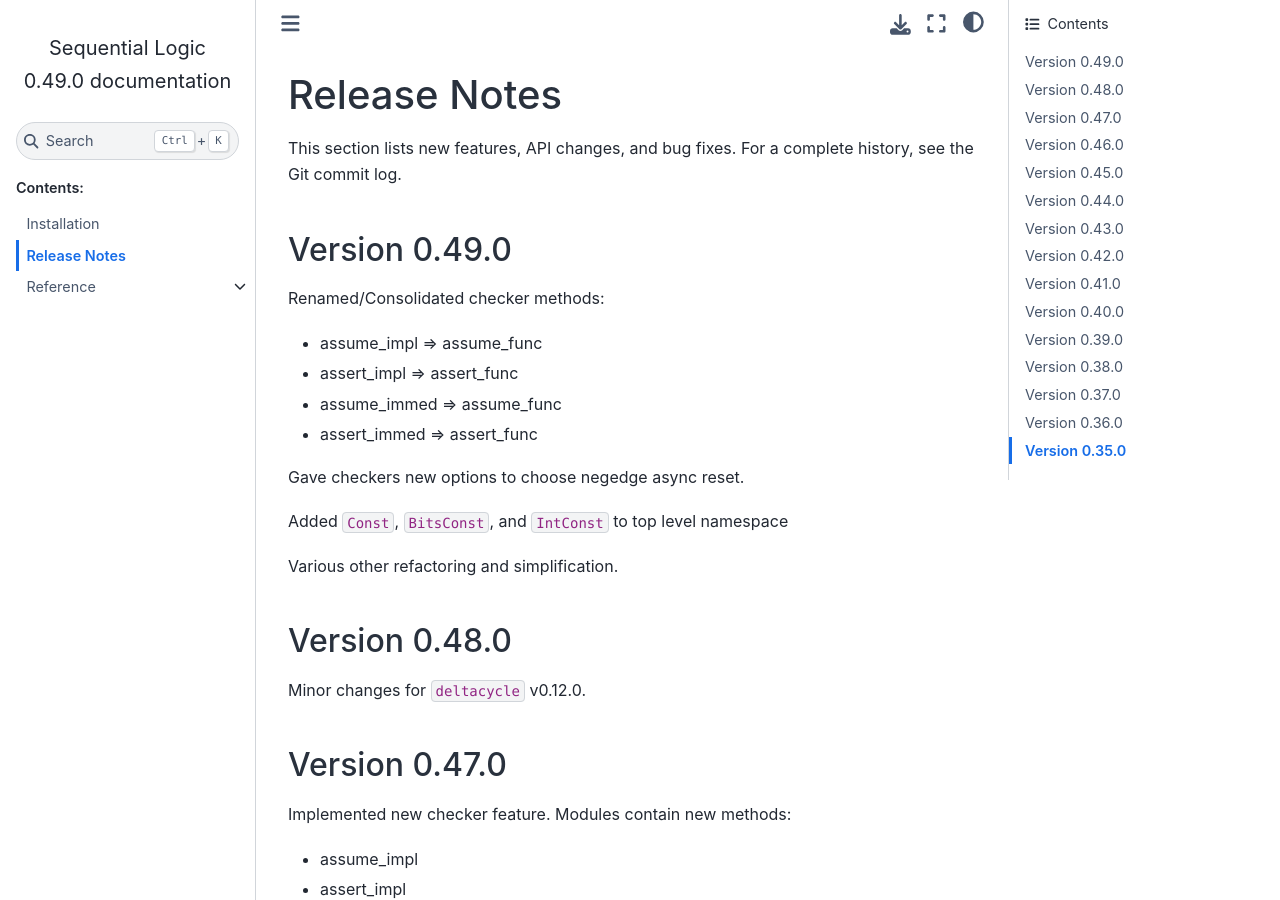
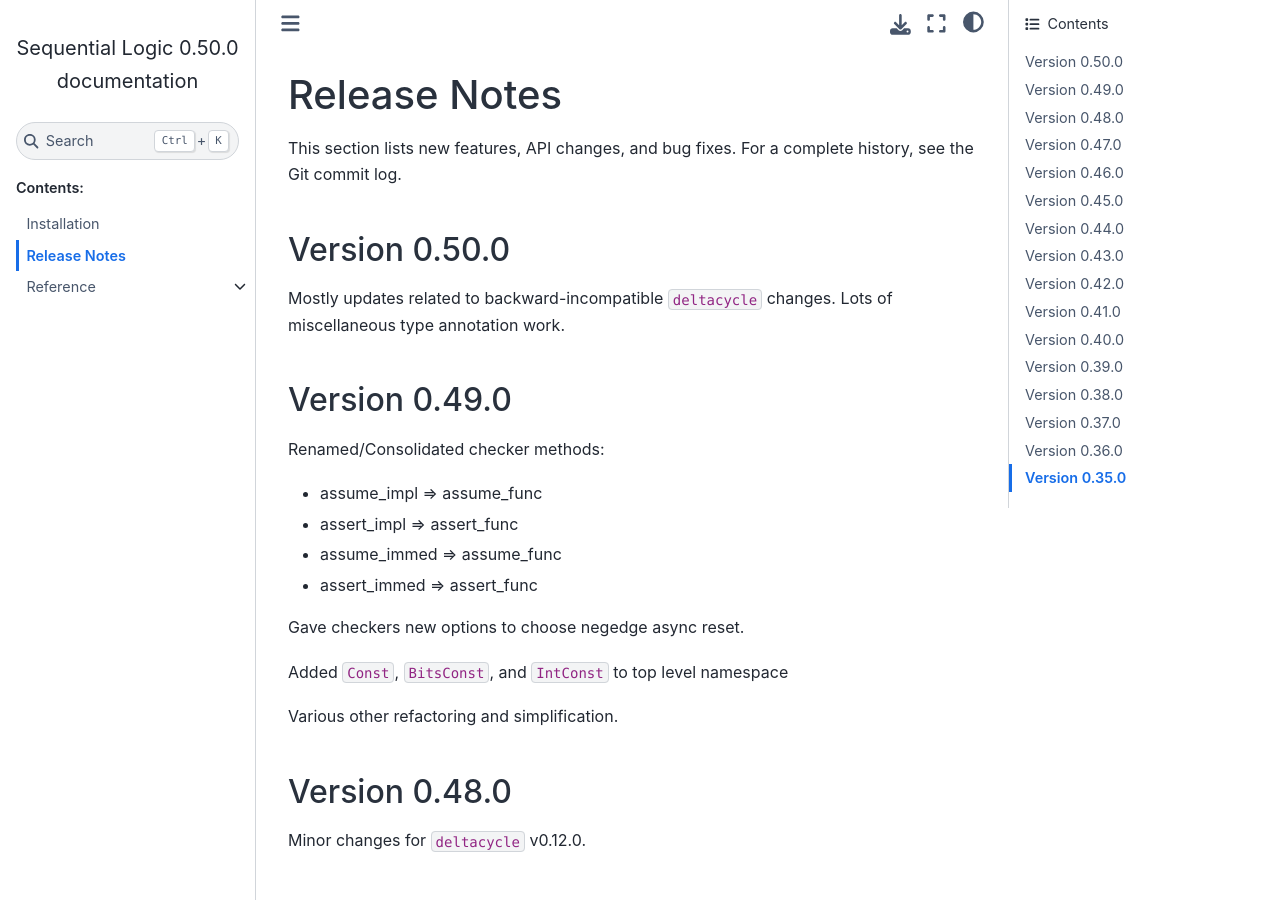
Before and after one commit to cjdrake/seqlogic, a Sphinx documentation site: the page built from doc/source/release_notes.rst, in a window 1280 px wide and 900 px high. Built offline with Sphinx 7.4.7 and the Sphinx Book theme 1.1.4, drawn with Linux system fonts in a browser that asks for light colours.

Commit message:
Release 0.50.0

```diff
--- a/doc/source/release_notes.rst
+++ b/doc/source/release_notes.rst
@@ -6,6 +6,13 @@
 
 This section lists new features, API changes, and bug fixes.
 For a complete history, see the Git commit log.
+
+
+Version 0.50.0
+==============
+
+Mostly updates related to backward-incompatible ``deltacycle`` changes.
+Lots of miscellaneous type annotation work.
 
 
 Version 0.49.0
@@ -83,7 +90,7 @@ For example::
 Version 0.44.0
 ==============
 
-Updated tooling to use ``uv`` and ``ruff`.
+Updated tooling to use ``uv`` and ``ruff``.
 
 
 Version 0.43.0
--- a/pyproject.toml
+++ b/pyproject.toml
@@ -1,6 +1,6 @@
 [project]
 name = "seqlogic"
-version = "0.49.0"
+version = "0.50.0"
 description = "Sequential Logic"
 readme = "README.md"
 
```
Also changed, not shown: 1 other file.
